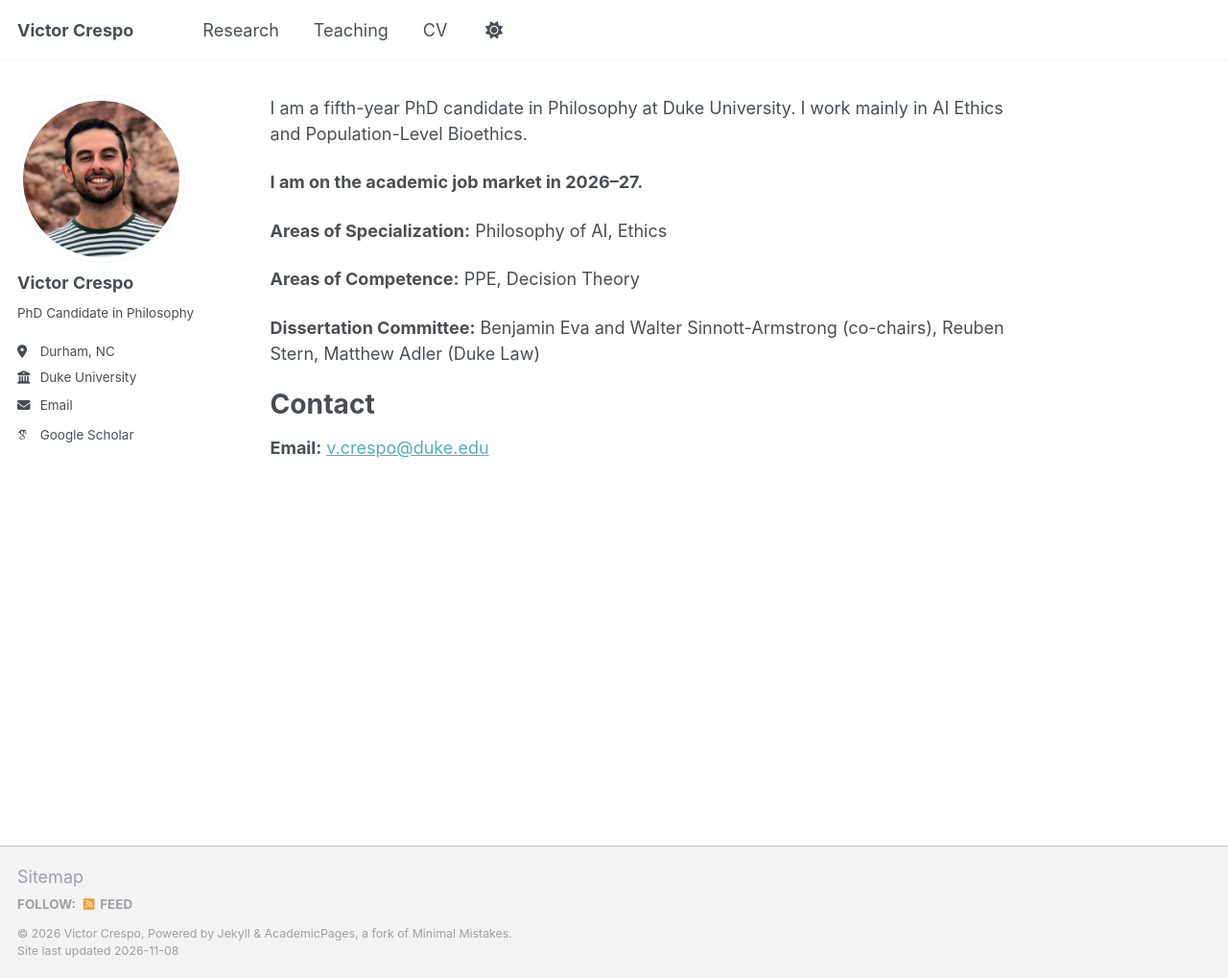
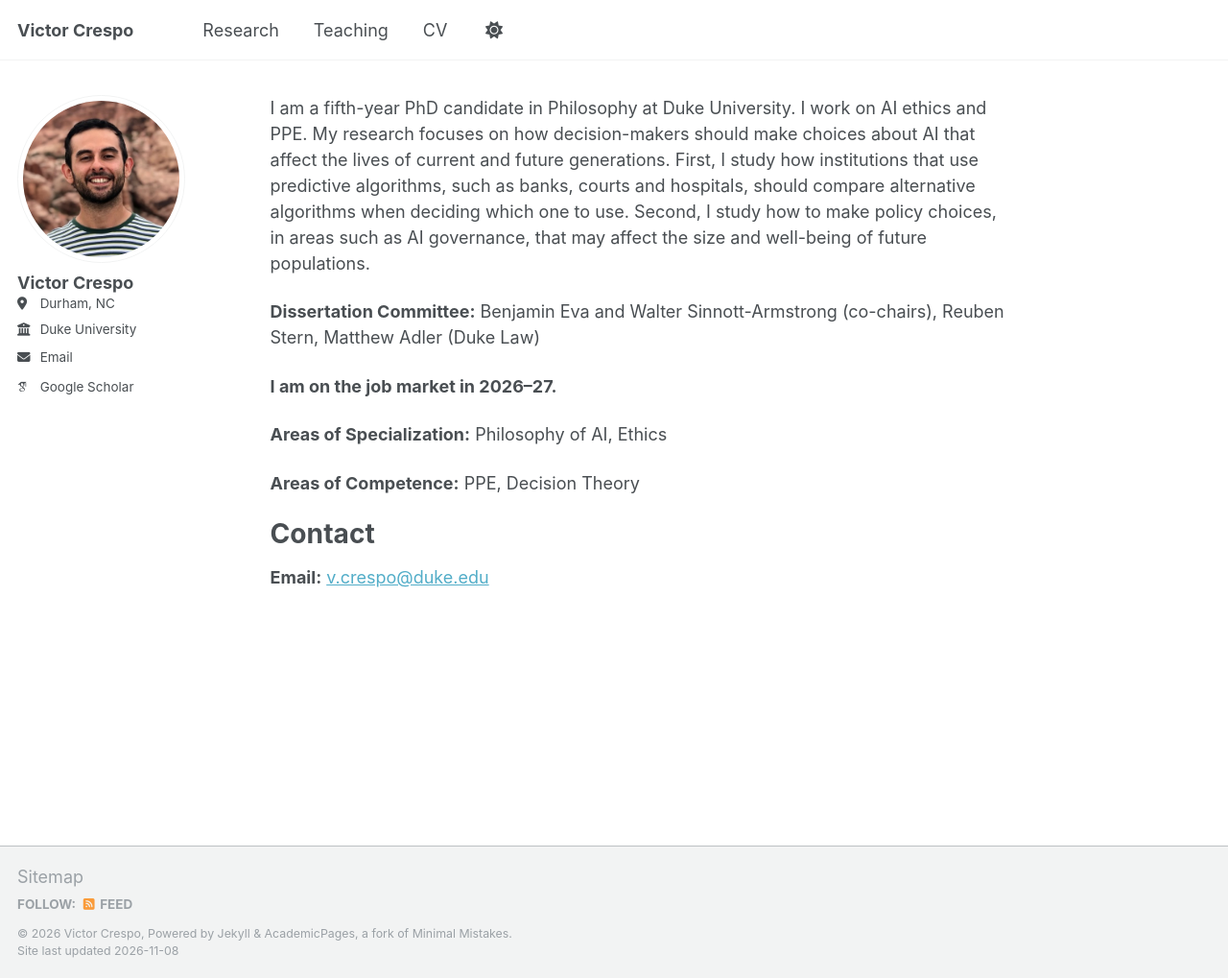
Before and after one commit to v-crespo/philosophy, a Jekyll site: the page built from _pages/about.md, in a window 1280 px wide and 1019 px high. Shown: the whole window at 96% size. Built offline with Jekyll 4.4.1, drawn with Linux system fonts in a browser that asks for light colours; some web fonts are replaced; a script that is not in the unit is left out.

Commit message:
Home page: research intro, committee above job market line; hide sidebar title
Co-Authored-By: Claude Opus 5.5 <noreply@anthropic.com>

```diff
--- a/_config.yml
+++ b/_config.yml
@@ -25,7 +25,7 @@ author:
   # Biographic information
   avatar           : "foto_web.png"
   name             : "Victor Crespo"
-  bio              : "PhD Candidate in Philosophy"
+  bio              : # short line under your name in the sidebar (blank = hidden)
   location         : "Durham, NC"
   employer         : "Duke University"
   uri              : # URL
--- a/_pages/about.md
+++ b/_pages/about.md
@@ -14,16 +14,16 @@ redirect_from:
   "hide_title: true" above hides the "About" heading; the browser tab still says "About - Victor Crespo".
 -->
 
-I am a fifth-year PhD candidate in Philosophy at Duke University. I work mainly in AI Ethics and Population-Level Bioethics.
+I am a fifth-year PhD candidate in Philosophy at Duke University. I work on AI ethics and PPE. My research focuses on how decision-makers should make choices about AI that affect the lives of current and future generations. First, I study how institutions that use predictive algorithms, such as banks, courts and hospitals, should compare alternative algorithms when deciding which one to use. Second, I study how to make policy choices, in areas such as AI governance, that may affect the size and well-being of future populations.
 
-**I am on the academic job market in 2026–27.**
+**Dissertation Committee:** Benjamin Eva and Walter Sinnott-Armstrong (co-chairs), Reuben Stern, Matthew Adler (Duke Law)
+
+**I am on the job market in 2026–27.**
 
 **Areas of Specialization:** Philosophy of AI, Ethics
 
 **Areas of Competence:** PPE, Decision Theory
 
-**Dissertation Committee:** Benjamin Eva and Walter Sinnott-Armstrong (co-chairs), Reuben Stern, Matthew Adler (Duke Law)
-
 Contact
 ======
 **Email:** [v.crespo@duke.edu](mailto:v.crespo@duke.edu)
```
